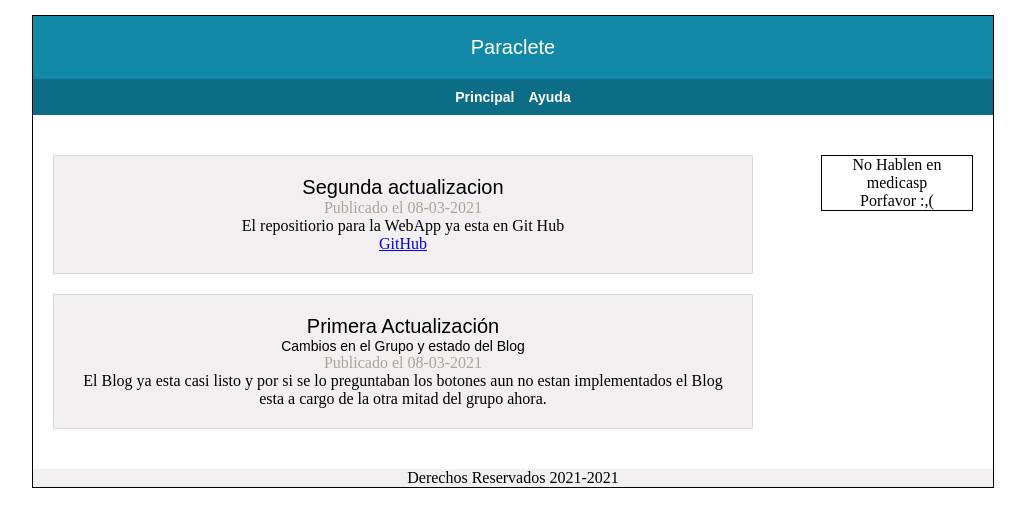
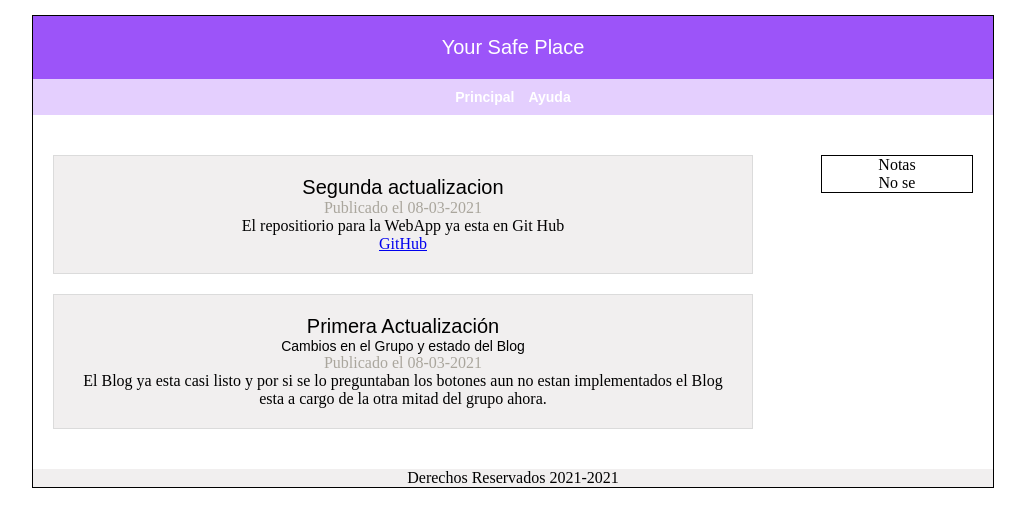
Before and after one commit to groent/Paraclete, a plain HTML site: page index.html in a window 1280 px wide. Shown: the whole page, without its empty margins (127-1152 px from the left). Drawn offline with Linux system fonts and the light colour scheme.

Commit message:
Your Safe Place

```diff
--- a/index.html
+++ b/index.html
@@ -4,10 +4,10 @@
 
     <head>
         <meta charset="utf-8" />
-        <title>Paraclete</title>
-        <meta name="description" content="Channelog for the school's app" />
-        <meta name="autor" content="Robo,Theo" />
-        <meta name="Kewwords" content="Paraclete,Talon de Aquiles" />
+        <title>Your Safe Place</title>
+        <meta name="description" content="Enserio quiero sucidarme" />
+        <meta name="autor" content="Theo, Gabriel, Lucas, Samantha" />
+        <meta name="Kewwords" content="Your Safe Place, Blog" />
         <link rel="stylesheet" href="styles.css"/>
 
     </head>
@@ -16,7 +16,7 @@
     <div class="agroupar">
 
         <header class="cabecera">
-            <h1>Paraclete</h1>
+            <h1>Your Safe Place</h1>
         </header>
         <nav class="menu"  >
             <ul>
@@ -64,11 +64,11 @@
     <aside class="columna">
 
        <blockquote>
-        No Hablen en medicasp
+        Notas
     </blockquote>
 
     <blockquote>
-        Porfavor :,(
+    No se
     </blockquote>
 
     </aside>
--- a/styles.css
+++ b/styles.css
@@ -38,14 +38,14 @@ body {
 
 }
 .cabecera {
-    background-color: #1289A7;
+    background-color: #9c54f9;
     color: white;
     text-align: center;
     padding: 20px;
 }
 
 .menu{
-    background-color: #0c6e86 ;
+    background-color: #e4cffe ;
     color: white;
     padding: 5px 15px;
 }
```
